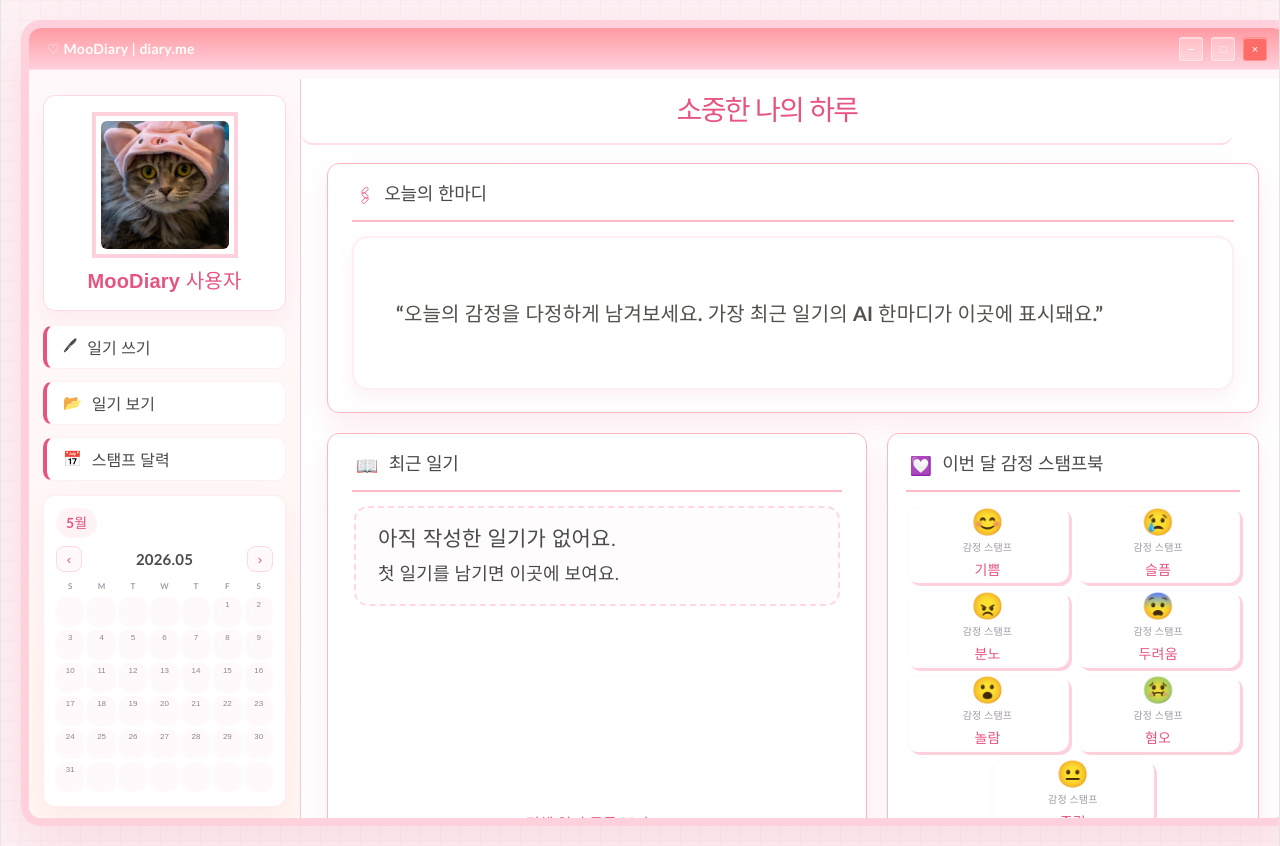
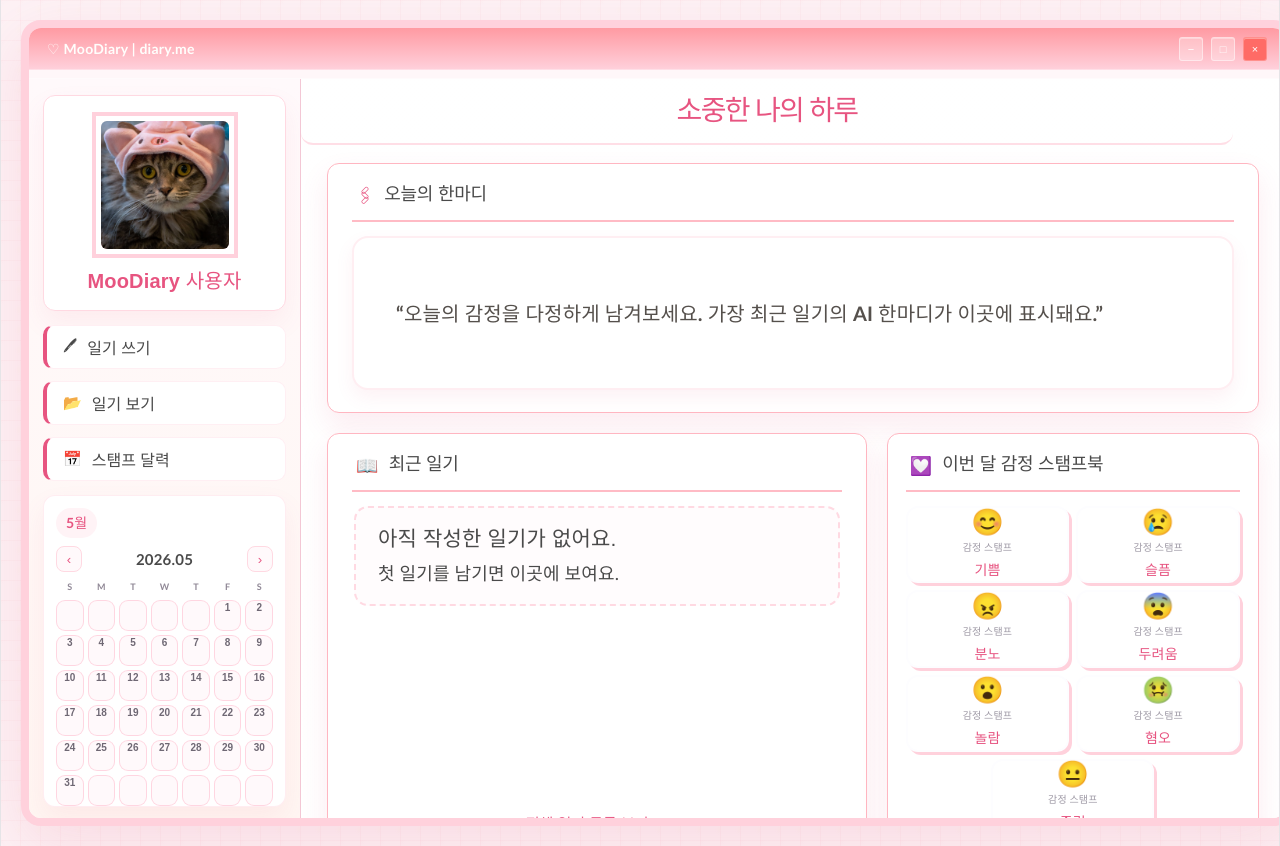
Before and after one commit to 302qq/MooDiary, a React (Vite) app: page / in a window 1280 px wide. Built offline with nearby package versions, Linux system fonts and the light colour scheme; a web font is replaced by a local one.

Commit message:
design:calendar fix

```diff
--- a/src/styles/main.css
+++ b/src/styles/main.css
@@ -409,34 +409,34 @@ body {
 .mini-calendar-grid {
   display: grid;
   grid-template-columns: repeat(7, 1fr);
-  grid-template-rows: 16px repeat(6, minmax(30px, 1fr));
-  gap: 3px;
+  grid-template-rows: 18px repeat(6, minmax(31px, 1fr));
+  gap: 4px;
   min-height: 0;
   flex: 1;
   align-content: stretch;
 }
 
 .mini-calendar-label {
-  height: 16px;
-  font-size: 8px;
+  height: 18px;
+  font-size: 9px;
   display: flex;
   align-items: center;
   justify-content: center;
-  color: #a09aa9;
+  color: #8f8795;
   font-weight: 700;
 }
 
 .mini-calendar-cell {
   min-height: 0;
-  border: 0;
-  border-radius: 10px;
+  border: 1px solid rgba(255, 202, 215, 0.72);
+  border-radius: 9px;
   box-sizing: border-box;
   display: flex;
   flex-direction: column;
   align-items: center;
   justify-content: center;
-  background: rgba(255, 209, 220, 0.12);
-  padding: 1px 0;
+  background: rgba(255, 249, 251, 0.88);
+  padding: 3px 1px 2px;
 }
 
 .mini-calendar-cell.active {
@@ -444,7 +444,8 @@ body {
 }
 
 .mini-calendar-cell.active:hover {
-  background: rgba(255, 209, 220, 0.2);
+  border-color: rgba(255, 182, 193, 0.92);
+  background: rgba(255, 236, 242, 0.92);
 }
 
 .mini-calendar-cell:disabled {
@@ -452,15 +453,16 @@ body {
 }
 
 .mini-date {
-  font-size: 8px;
+  font-size: 10px;
+  font-weight: 700;
   line-height: 1;
-  margin-bottom: 2px;
-  color: #8b8594;
+  margin-bottom: 3px;
+  color: #6f6874;
 }
 
 .mini-stamp {
-  min-height: 12px;
-  font-size: 11px;
+  min-height: 13px;
+  font-size: 12px;
   line-height: 1;
 }
 
```
